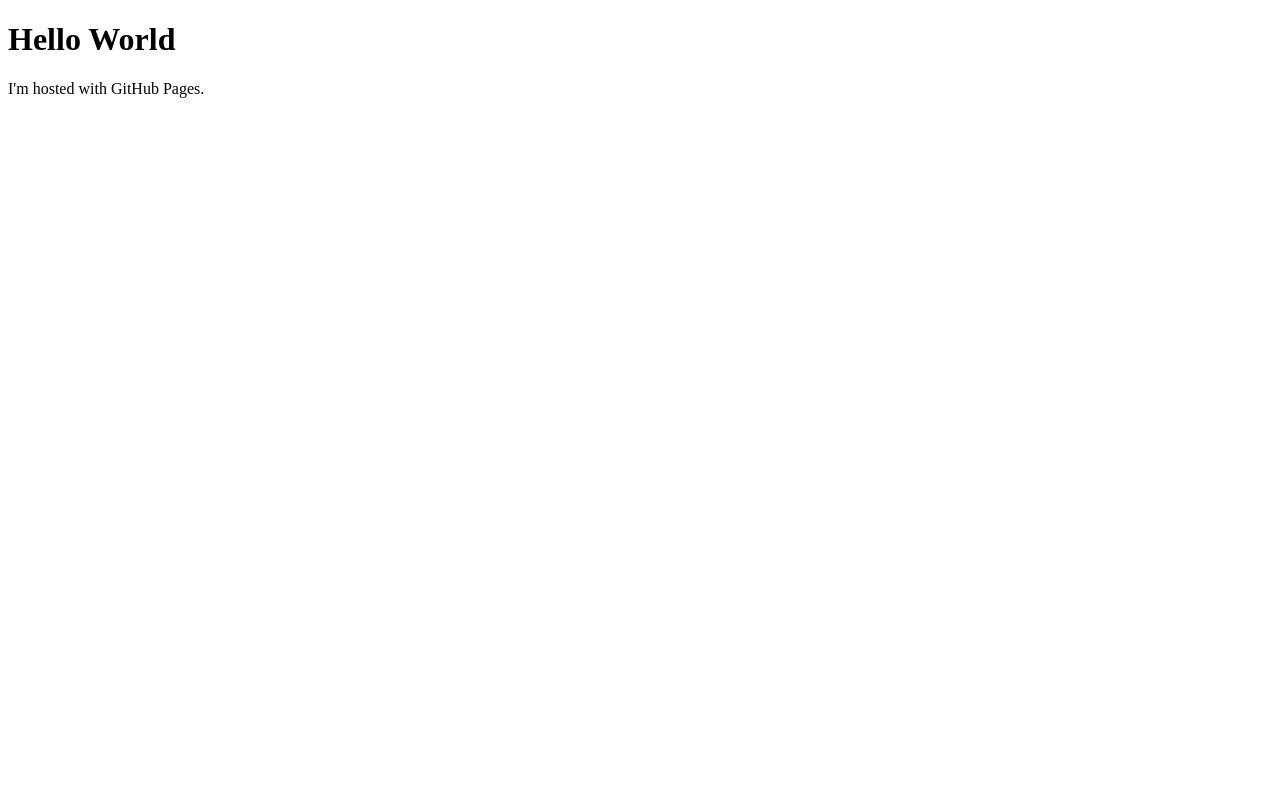
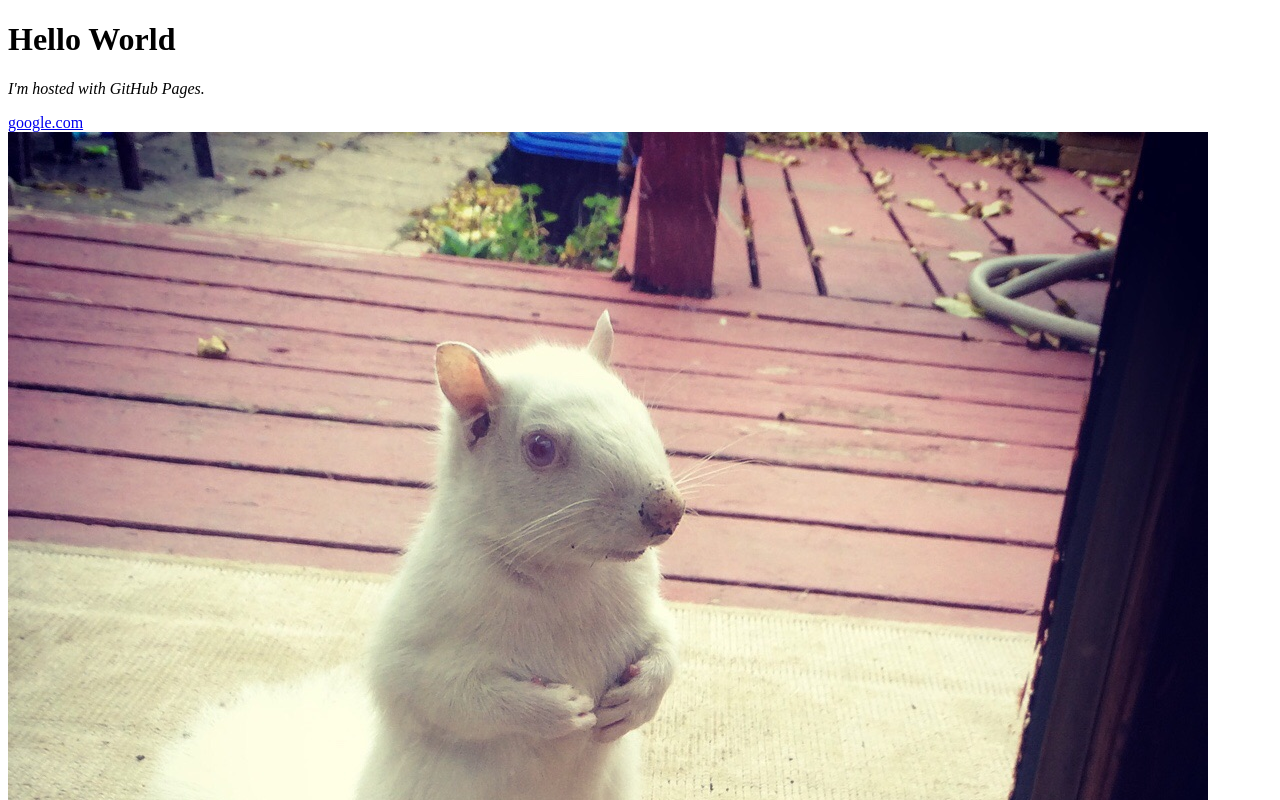
Before and after one commit to ScarofScion/WhatsforLunch, a plain HTML site: page index.html in a window 1280 px wide. Shown: the top 800 px of the page. Drawn offline with Linux system fonts and the light colour scheme.

Commit message:
Squirrel

```diff
--- a/index.html
+++ b/index.html
@@ -1,7 +1,18 @@
 <!DOCTYPE html>
 <html>
+<head>
+<title>Whats for lunch</title>
+</head>
+
+
+
 <body>
-<h1>Hello World</h1>
-<p>I'm hosted with GitHub Pages.</p>
+
+
+<h1><strong>Hello World</strong></h1>
+<p><em>I'm hosted with GitHub Pages.</em></p>
+
+<a href="http://www.google.com">google.com</a>
+<img src="\squirrel.jpg">
 </body>
 </html>
```
Also changed, not shown: squirrel.jpg (added).
